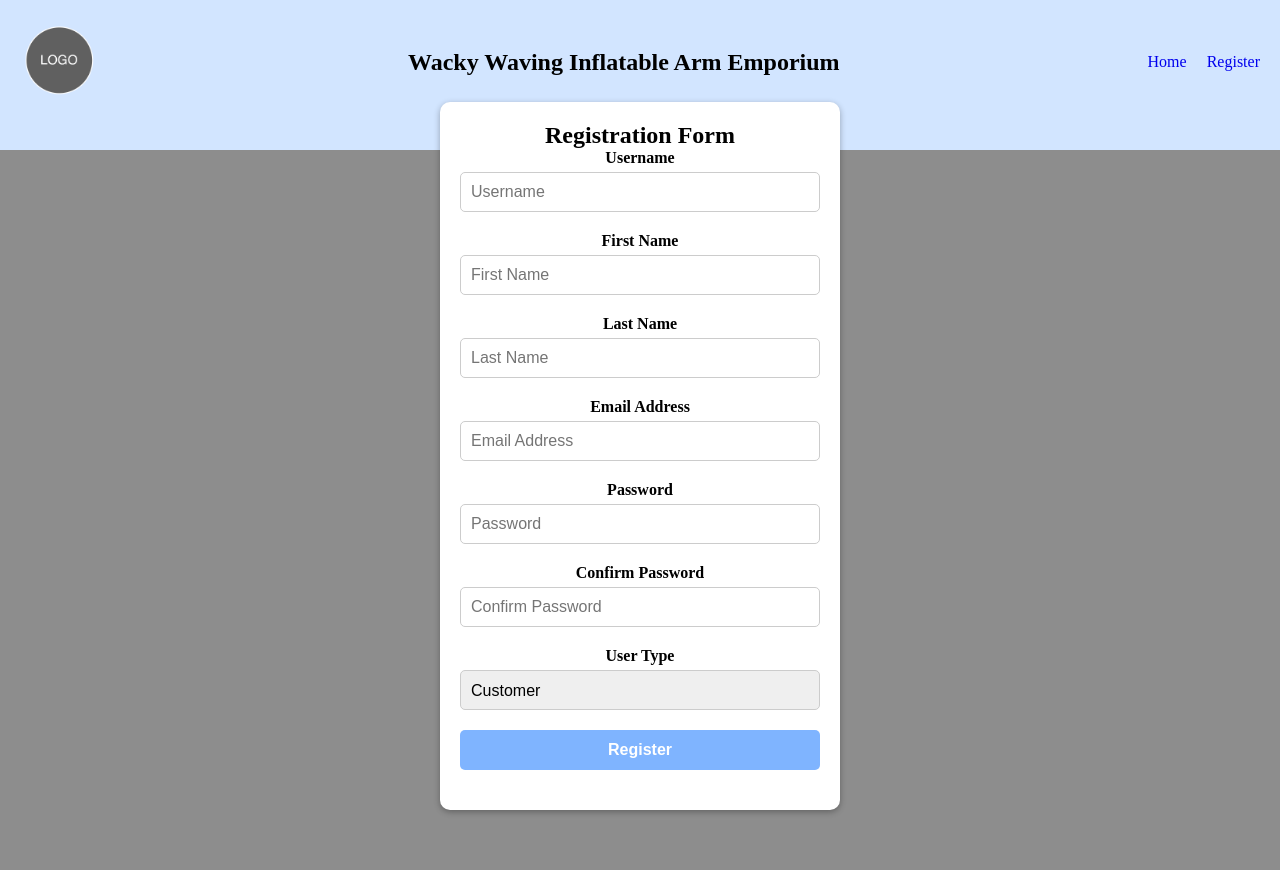
After one commit to Ryanshort221/CSET180FinalRS, a Flask app: template templates/register.html in a window 1280 px wide. The commit adds this page. Run offline with Flask 3, Linux system fonts and the light colour scheme; the template is opened without the code that fills it, so the values that code supplies are empty.

Commit message:
finished registration and login add more later

```diff
--- a/main.py
+++ b/main.py
@@ -1,4 +1,4 @@
-from flask import Flask, render_template, request, session
+from flask import Flask, render_template, request, session, redirect
 from sqlalchemy import create_engine, text
 import hashlib
 from decimal import Decimal
@@ -6,6 +6,7 @@ from decimal import Decimal
 
 app = Flask(__name__)
 app.secret_key = 'apple'
+
 
 def encryptor(password):
     salt = 'apple'
@@ -28,10 +29,51 @@ def index():
     return render_template('index.html')
 
 
-if __name__ == '__main__':
-    app.run(debug=True)
-
-
 @app.route('/register', methods=['POST', 'GET'])
 def register():
     if request.method == 'POST':
+        username = request.form['username']
+        first_name = request.form['first_name']
+        last_name = request.form['last_name']
+        email = request.form['email']
+        password = encryptor(request.form['password'])
+        user_type = request.form['user_type']
+        result = conn.execute(text('select * from users where username=:username').params(username=username))
+        if result.rowcount == 1:
+            return render_template('register.html', message='Username already in use')
+        result = conn.execute(text('select * from users where email=:email').params(email=email))
+        if result.rowcount == 1:
+            return render_template('register.html', message='Email already in use')
+        conn.execute(text('insert into users (username, first_name, last_name, email, password, user_type) values(:username, :first_name, :last_name, :email, :password, :user_type)').params(username=username, first_name=first_name, last_name=last_name, email=email, password=password, user_type=user_type))
+        conn.commit()
+        return redirect('/')
+    else:
+        return render_template('register.html')
+
+
+@app.route('/login', methods=['POST', 'GET'])
+def login():
+    if request.method == 'POST':
+        username = request.form['username']
+        password = encryptor(request.form['password'])
+        result = conn.execute(text('select * from users where username=:username and password=:password').params(username=username, password=password))
+        if result.rowcount == 1:
+            session['username'] = username
+            return redirect('products')
+        else:
+            return render_template('index.html', message='incorrect login credentials try again')
+
+
+@app.route('/logout', methods=['POST', 'GET'])
+def logout():
+    session.pop['username', None]
+    return render_template('index.html')
+
+
+@app.route('/products', methods=['POST', 'GET'])
+def products():
+    return render_template('products.html')
+
+
+if __name__ == '__main__':
+    app.run(debug=True)
--- a/static/styles/header.css
+++ b/static/styles/header.css
@@ -17,7 +17,7 @@ footer nav a {
 
 header {
     width: 100%;
-    height: 200px;
+    height: 150px;
     background-color: rgba(127, 180, 255, 0.349);
     padding: 10px 0;
 }
@@ -40,3 +40,127 @@ header {
 .header_links li {
     margin: 0 10px;
 }
+
+main {
+    width: 100%;
+    min-height: 90vh;
+    background-color: #8d8d8d;
+}
+
+.registration_form {
+    position: absolute;
+    top: 57%;
+    left: 50%;
+    transform: translate(-50%, -50%);
+    display: flex;
+    justify-content: center;
+    align-items: center;
+    flex-direction: column;
+    width: 400px;
+    height: auto;
+    padding: 20px;
+    background-color: #fff;
+    border-radius: 10px;
+    box-shadow: 0px 2px 6px rgba(0, 0, 0, 0.3);
+}
+
+.registration_form label {
+    font-weight: bold;
+    margin-bottom: 5px;
+}
+
+.registration_form input,
+.registration_form select {
+    display: block;
+    width: 100%;
+    height: 40px;
+    margin-bottom: 20px;
+    padding: 10px;
+    border-radius: 5px;
+    border: 1px solid #ccc;
+    font-size: 16px;
+    transition: border-color 0.3s ease-in-out;
+}
+
+.registration_form input:focus,
+.registration_form select:focus {
+    outline: none;
+    border-color: #7fb4ff;
+}
+
+.registration_form select {
+    appearance: none;
+    -webkit-appearance: none;
+    -moz-appearance: none;
+}
+
+.registration_form input[type="submit"] {
+    background-color: #7fb4ff;
+    color: #fff;
+    border: none;
+    border-radius: 5px;
+    font-size: 16px;
+    font-weight: bold;
+    padding: 10px 20px;
+    cursor: pointer;
+    transition: background-color 0.3s ease-in-out;
+}
+
+.registration_form input[type="submit"]:hover {
+    background-color: #4d8fff;
+}
+
+.registration_form input[type="submit"]:active {
+        background-color: #1a6fff;
+}
+
+.login_form {
+    position: absolute;
+    top: 40%;
+    left: 50%;
+    transform: translate(-50%, -50%);
+    display: flex;
+    justify-content: center;
+    align-items: center;
+    flex-direction: column;
+    width: 400px;
+    height: auto;
+    padding: 20px;
+    background-color: #fff;
+    border-radius: 10px;
+    box-shadow: 0px 2px 6px rgba(0, 0, 0, 0.3);
+}
+
+.login_form label {
+    font-weight: bold;
+    margin-bottom: 5px;
+}
+
+.login_form input {
+    display: block;
+    width: 100%;
+    height: 40px;
+    margin-bottom: 20px;
+    padding: 10px;
+    border-radius: 5px;
+    border: 1px solid #ccc;
+    font-size: 16px;
+    transition: border-color 0.3s ease-in-out;
+}
+
+.login_form input:focus {
+    outline: none;
+    border-color: #7fb4ff;
+}
+
+.login_form input[type="submit"] {
+    background-color: #7fb4ff;
+    color: #fff;
+    border: none;
+    border-radius: 5px;
+    font-size: 16px;
+    font-weight: bold;
+    padding: 10px 20px;
+    cursor: pointer;
+    transition: background-color 0.3s ease-in-out;
+}
--- a/templates/base.html
+++ b/templates/base.html
@@ -19,9 +19,7 @@
             <div class="header_links">
                 <ul>
                     <li><a href="/">Home</a></li>
-                    <li><a href="">Products</a></li>
-                    <li><a id="login_nav" href="">Login</a></li>
-                    <li><a id="register_nav" href="">Register</a></li>
+                    <li><a href="/register">Register</a></li>
                 </ul>
             </div>
         </nav>
@@ -36,4 +34,7 @@
         </nav>
     </footer>
 </body>
+<script>
+
+</script>
 </html>
--- /dev/null
+++ b/templates/products.html
@@ -0,0 +1,4 @@
+{% extends "base.html" %}
+{% block body%}
+<h1>products</h1>
+{% endblock%}
--- /dev/null
+++ b/templates/register.html
@@ -0,0 +1,26 @@
+{% extends "base.html" %}
+{% block body%}
+<h2>{{message}}</h2>
+    <main>
+        <form class="registration_form" action="" method="POST">
+            <h2>Registration Form</h2>
+            <label for="username">Username</label>
+            <input type="text" name="username" id="username" placeholder="Username" required>
+            <label for="first_name">First Name</label>
+            <input type="text" name="first_name" id="first_name" placeholder="First Name" required>
+            <label for="last_name">Last Name</label>
+            <input type="text" name="last_name" id="last_name" placeholder="Last Name" required>
+            <label for="email">Email Address</label>
+            <input type="email" name="email" id="email" placeholder="Email Address" required>
+            <label for="password">Password</label>
+            <input type="password" name="password" id="password" placeholder="Password" required>
+            <label for="confirm_password">Confirm Password</label>
+            <input type="password" name="confirm_password" id="confirm_password" placeholder="Confirm Password" required>
+            <label for="user_type">User Type</label>
+            <select name="user_type" id="user_type">
+                <option value="customer">Customer</option>
+                <option value="vendor">Vendor</option>
+                <option value="admin">Admin</option>
+            <input type="submit" value="Register">
+    </main>
+{% endblock%}
```
Also changed, not shown: templates/index.html (+10 -0 lines).
